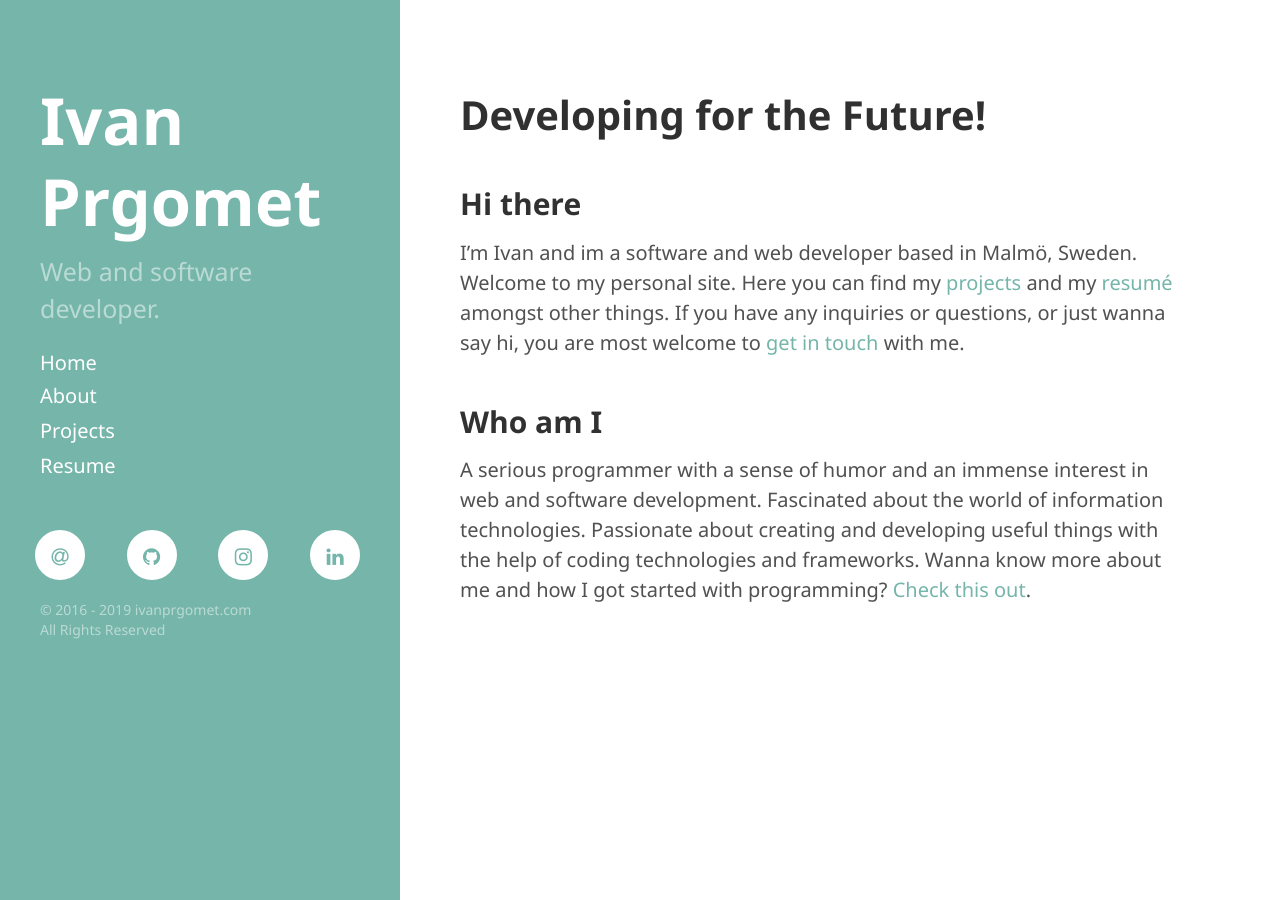
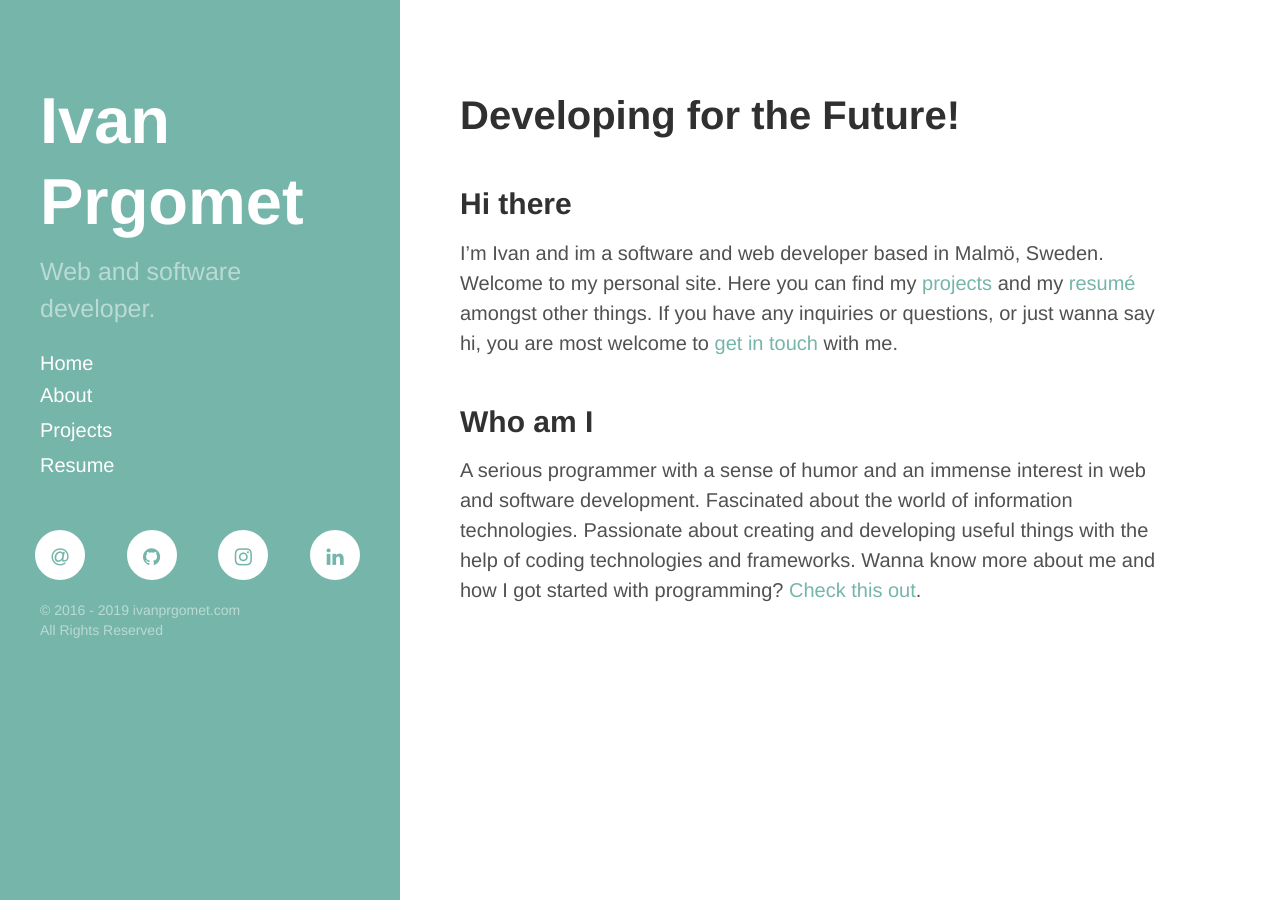
Before and after one commit to ivanprgomet-ip/ivanprgomet-ip.github.io, a Jekyll site: the page built from index.md, in a window 1280 px wide. Built offline with Jekyll 4.4.1, drawn with Linux system fonts in a browser that asks for light colours; nearby versions of some CDN libraries.

Commit message:
Changed font to helvetica

```diff
--- a/public/css/ivanprgomet.css
+++ b/public/css/ivanprgomet.css
@@ -13,7 +13,7 @@
 
 /* Font */
 html {
-  font-family: "Segoe UI", "Segoe UI Web (West European)", "Segoe UI", -apple-system, BlinkMacSystemFont, Roboto, "Helvetica Neue", sans-serif;
+  font-family: Helvetica, Arial, sans-serif;
 }
 
 .content h1 {
@@ -45,7 +45,7 @@ h2, h3, h4, h5, h6 {
 }
 
 .sidebar-about h1 {
-  font-family: "Segoe UI", "Segoe UI Web (West European)", "Segoe UI", -apple-system, BlinkMacSystemFont, Roboto, "Helvetica Neue", sans-serif;
+  font-family: Helvetica, Arial, sans-serif;
 }
 
 
@@ -199,7 +199,7 @@ img {
   /* alt-text styling */
   font-size: .75rem;
   font-style: italic;
-  font-family: "Segoe UI", "Segoe UI Web (West European)", "Segoe UI", -apple-system, BlinkMacSystemFont, Roboto, "Helvetica Neue", sans-serif;
+  font-family: Helvetica, Arial, sans-serif;
 }
 .caption {
   font-size: .75rem;
```
